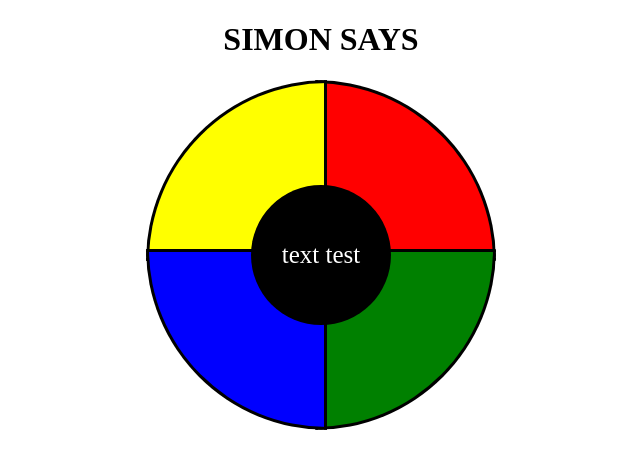
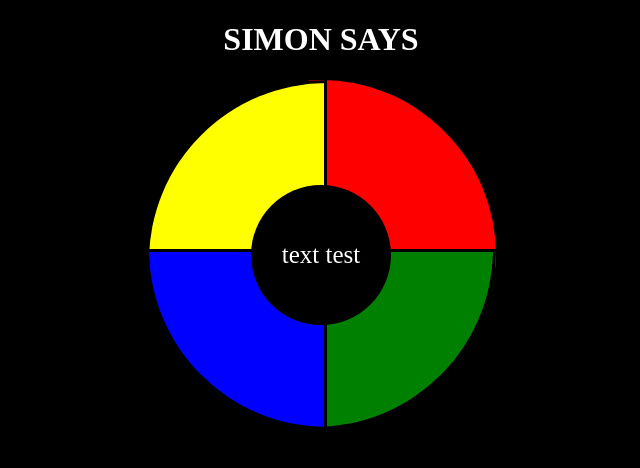
Before and after one commit to AndrewDHulse/SimonGame, a plain HTML site: page index.html in a window 1280 px wide. In both pictures the pointer is over the element 724 px from the left and 170 px from the top of the page. Shown: the whole page, without its empty margins (319-959 px from the left). Drawn offline with Linux system fonts and the light colour scheme.

Commit message:
addition to css

```diff
--- a/style.css
+++ b/style.css
@@ -1,5 +1,9 @@
+*{
+    background-color: black;
+}
 h1{
     text-align: center;
+    color: white;
 }
 .board {
     border-radius: 50%;
@@ -11,15 +15,20 @@
     justify-content: center;
     align-items: center;
     margin: 0 auto;
-  }
+}
 
-  .board div {
+.board div {
     position: absolute;
     width: 50%;
     height: 50%;
     display: flex;
     justify-content: center;
-  }
+
+}
+
+.board div:hover {
+    transform: scale(1.1);
+}
 
 #yellow{
     background-color: yellow;
```
